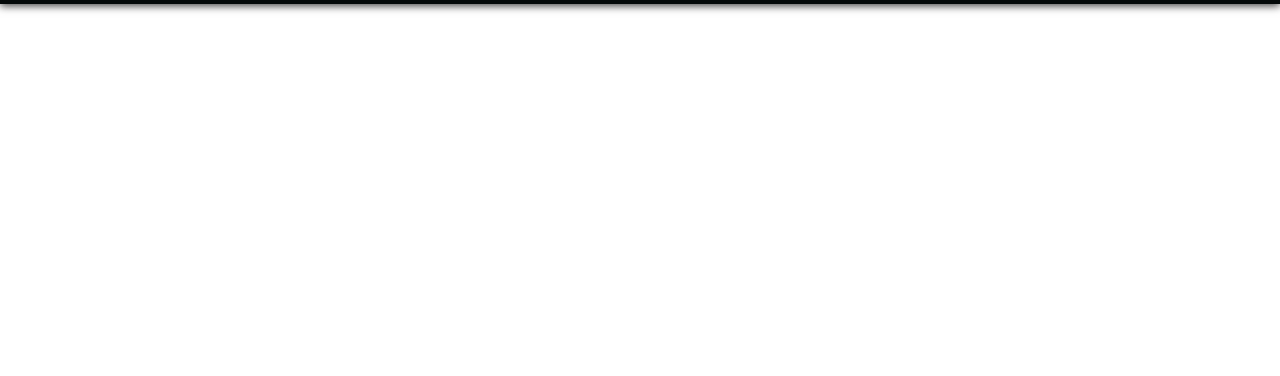
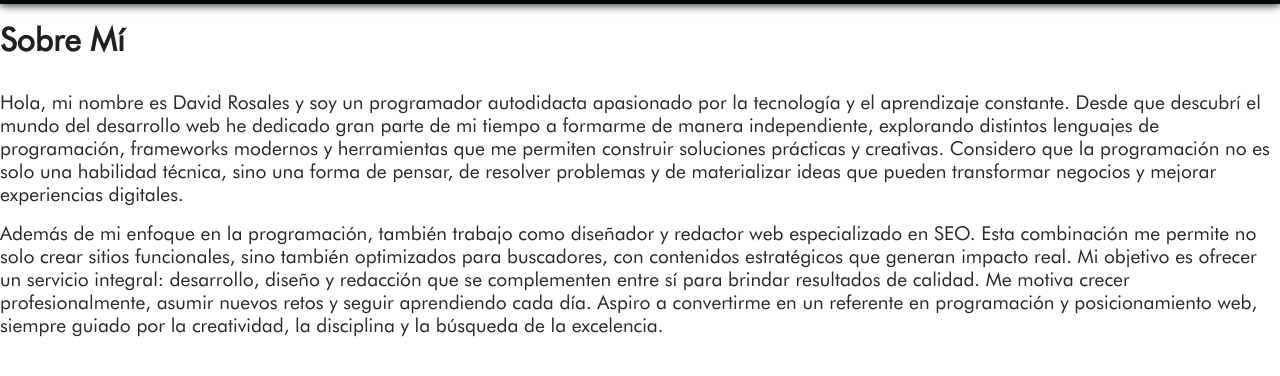
Before and after one commit to plunkydev/davidrosalesplunky, a website built with webpack: page src/template.html in a window 1280 px wide. Shown: the part 796-1172 px from the top of the page. Built offline with nearby package versions, Linux system fonts and the light colour scheme.

Commit message:
add: seccion sobre mi y estilos

```diff
--- a/src/template.html
+++ b/src/template.html
@@ -89,6 +89,30 @@
             <li><a href="#contacto">Contacto</a></li>
         </ul>
     </nav>
+    <main class="main">
+          <section id="about-me" class="about-me">
+        <h2>Sobre Mí</h2>
+        <p>
+            Hola, mi nombre es David Rosales y soy un programador autodidacta apasionado por la
+            tecnología y el aprendizaje constante. Desde que descubrí el mundo del desarrollo web
+            he dedicado gran parte de mi tiempo a formarme de manera independiente, explorando
+            distintos lenguajes de programación, frameworks modernos y herramientas que me permiten
+            construir soluciones prácticas y creativas. Considero que la programación no es solo una
+            habilidad técnica, sino una forma de pensar, de resolver problemas y de materializar ideas
+            que pueden transformar negocios y mejorar experiencias digitales.
+        </p>
+        <p>
+            Además de mi enfoque en la programación, también trabajo como diseñador y redactor web
+            especializado en SEO. Esta combinación me permite no solo crear sitios funcionales, sino
+            también optimizados para buscadores, con contenidos estratégicos que generan impacto
+            real. Mi objetivo es ofrecer un servicio integral: desarrollo, diseño y redacción que se
+            complementen entre sí para brindar resultados de calidad. Me motiva crecer profesionalmente,
+            asumir nuevos retos y seguir aprendiendo cada día. Aspiro a convertirme en un referente en
+            programación y posicionamiento web, siempre guiado por la creatividad, la disciplina y la
+            búsqueda de la excelencia.
+        </p>
+    </section>
+    </main>
 </body>
 
 </html>
```
